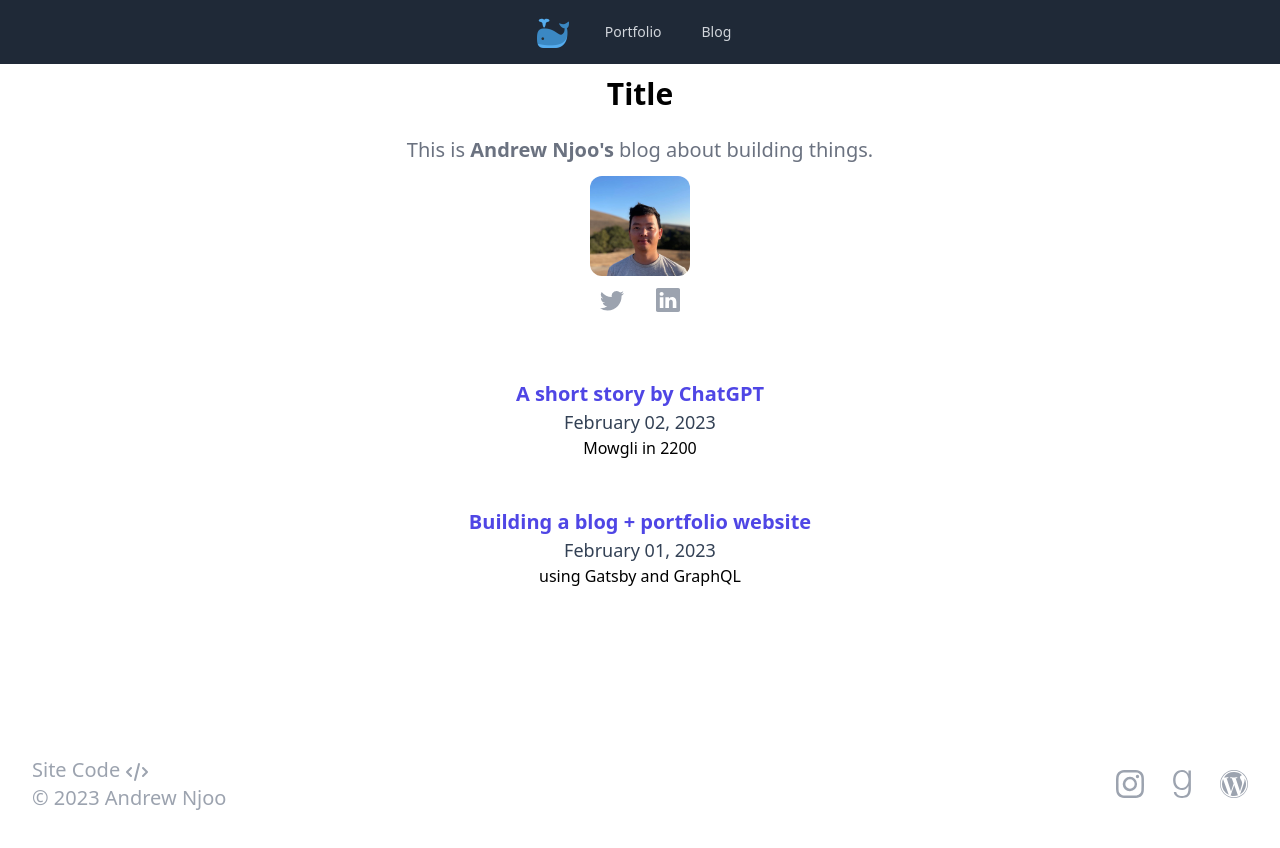
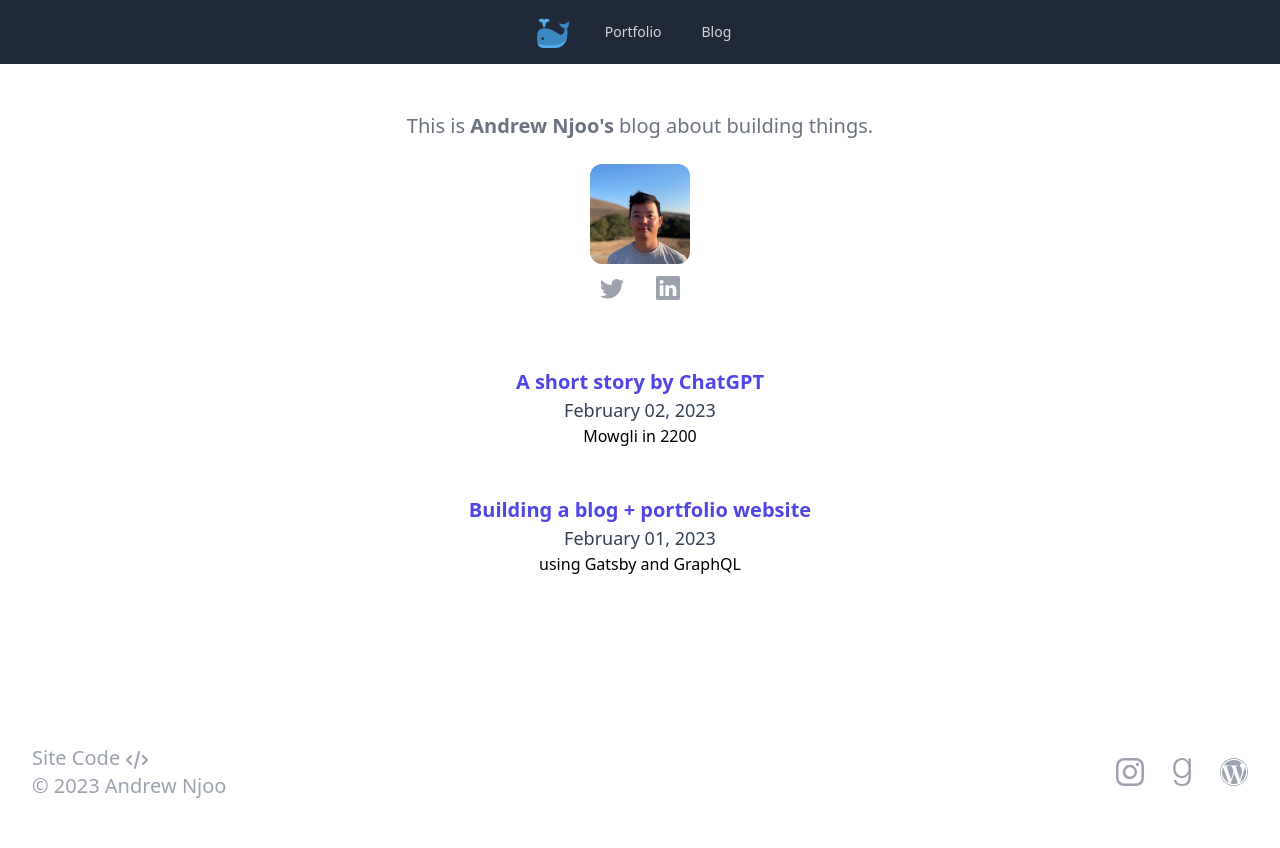
Before and after one commit to adnjoo/portfolio-website, a Gatsby site: page /blog in a window 1280 px wide. Built offline with nearby package versions, Linux system fonts and the light colour scheme; Gatsby itself is replaced by a stand-in of ours.

Commit message:
style: remove Title header from Biography

```diff
--- a/gatsby-config.ts
+++ b/gatsby-config.ts
@@ -9,7 +9,7 @@
  */
 module.exports = {
   siteMetadata: {
-    title: '',
+    title: 'Blog',
     author: {
       name: 'Andrew Njoo',
       summary: 'blog about building things.'
--- a/src/components/Biography.tsx
+++ b/src/components/Biography.tsx
@@ -24,10 +24,10 @@ export default function Biography (): any {
 
   return (
     <div className='text-center flex flex-col items-center'>
-      <h2 className="text-3xl font-bold my-3">
+      {/* <h2 className="text-3xl font-bold my-3">
         {data.site.siteMetadata?.title || 'Title'}
-      </h2>
-      <p className="text-xl text-gray-500 mx-6 my-3">
+      </h2> */}
+      <p className="text-xl text-gray-500 mx-6 mt-12 mb-6">
         This is <strong>{`${author.name}'s`}</strong> {author?.summary || null}
       </p>
       <img src='/pfp.jpg' className='rounded-xl' style={{ width: '100px' }} />
```
